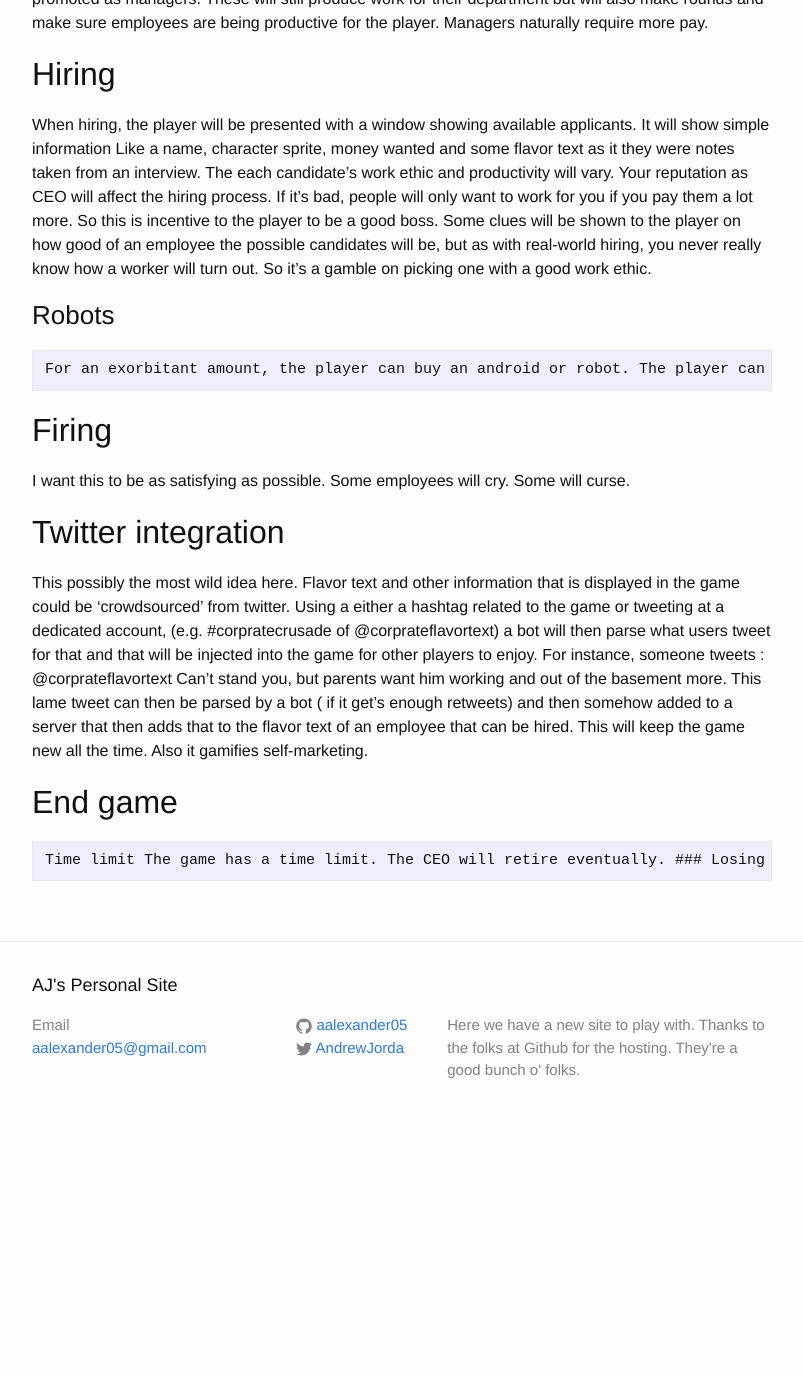
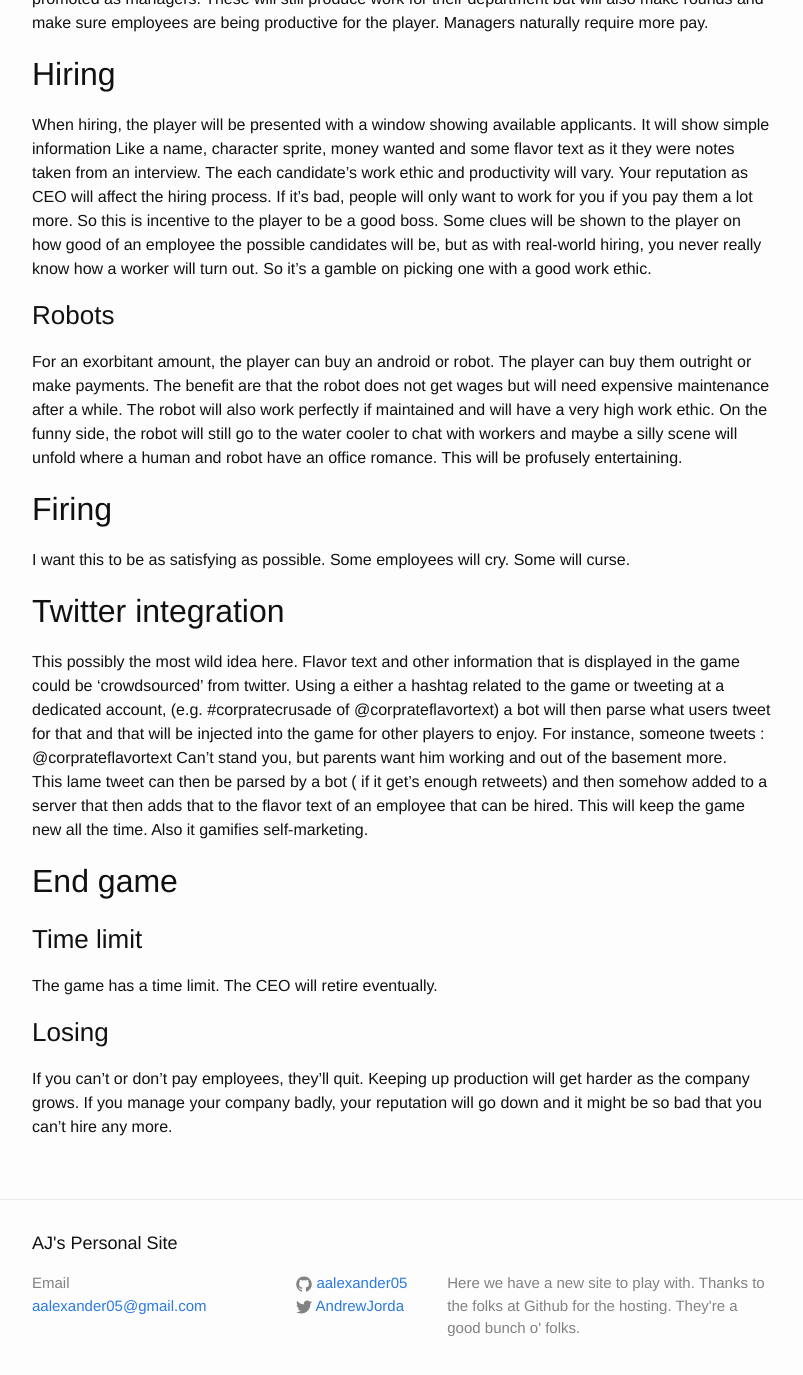
Before and after one commit to aalexander05/aalexander05.github.io, a Jekyll site: the page built from designdoc.md, in a window 1280 px wide and 1400 px high, scrolled down 1959 px. Shown: the top 1375 px of the window, without its empty margins (238-1041 px from the left). Built offline with Jekyll 4.4.1, drawn with Linux system fonts in a browser that asks for light colours; before the commit the page ends 3101 px from its top, so only the background shows below that.

```diff
--- a/designdoc.md
+++ b/designdoc.md
@@ -50,18 +50,18 @@ When hiring, the player will be presented with a window showing available applic
 Your reputation as CEO will affect the hiring process. If it’s bad, people will only want to work for you if you pay them a lot more. So this is incentive to the player to be a good boss.
 Some clues will be shown to the player on how good of an employee the possible candidates will be, but as with real-world hiring, you never really know how a worker will turn out. So it’s a gamble on picking one with a good work ethic.
 ### Robots ###
-    For an exorbitant amount, the player can buy an android or robot. The player can buy them outright or make payments. The benefit are that the robot does not get wages but will need expensive maintenance after a while. The robot will also work perfectly if maintained and will have a very high work ethic. On the funny side, the robot will still go to the water cooler to chat with workers and maybe a silly scene will unfold where a human and robot have an office romance. This will be profusely entertaining.
+For an exorbitant amount, the player can buy an android or robot. The player can buy them outright or make payments. The benefit are that the robot does not get wages but will need expensive maintenance after a while. The robot will also work perfectly if maintained and will have a very high work ethic. On the funny side, the robot will still go to the water cooler to chat with workers and maybe a silly scene will unfold where a human and robot have an office romance. This will be profusely entertaining.
 
 ## Firing ##
 I want this to be as satisfying as possible. Some employees will cry. Some will curse.
 
 ## Twitter integration ##
 This possibly the most wild idea here. Flavor text and other information that is displayed in the game could be ‘crowdsourced’ from twitter. Using a either a hashtag related to the game or tweeting at a dedicated account, (e.g. #corpratecrusade of @corprateflavortext) a bot will then parse what users tweet for that and that will be injected into the game for other players to enjoy. For instance, someone tweets :
-    @corprateflavortext Can’t stand you, but parents want him working and out of the basement more.
+@corprateflavortext Can’t stand you, but parents want him working and out of the basement more.
 This lame tweet can then be parsed by a bot ( if it get’s enough retweets) and then somehow added to a server that then adds that to the flavor text of an employee that can be hired. This will keep the game new all the time. Also it gamifies self-marketing.
 
 ## End game ##
-    Time limit
+### Time limit ###
 The game has a time limit. The CEO will retire eventually.
 ### Losing ###
 If you can’t or don’t pay employees, they’ll quit. Keeping up production will get harder as the company grows. If you manage your company badly, your reputation will go down and it might be so bad that you can’t hire any more.
```
